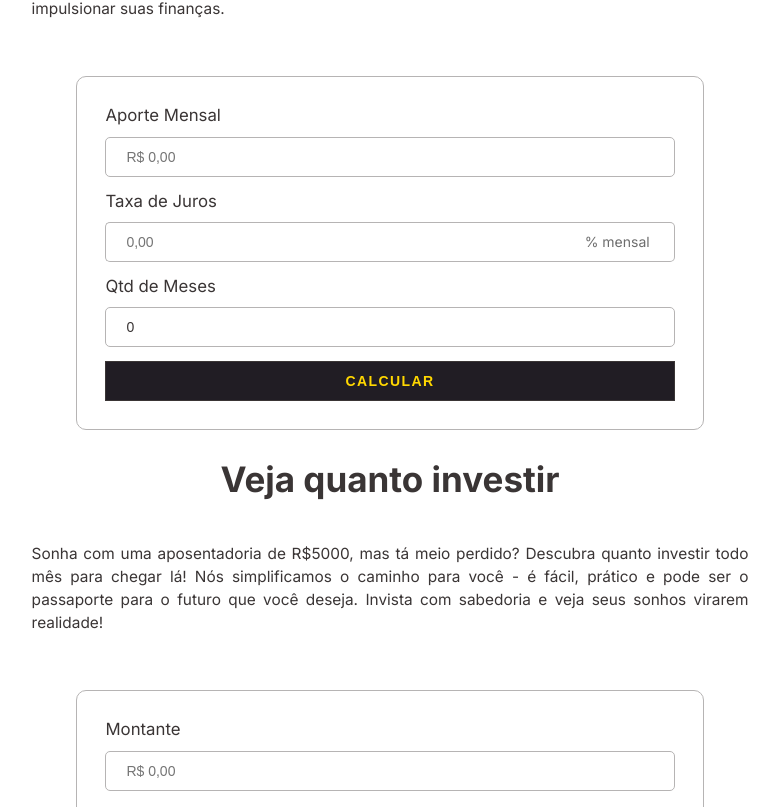
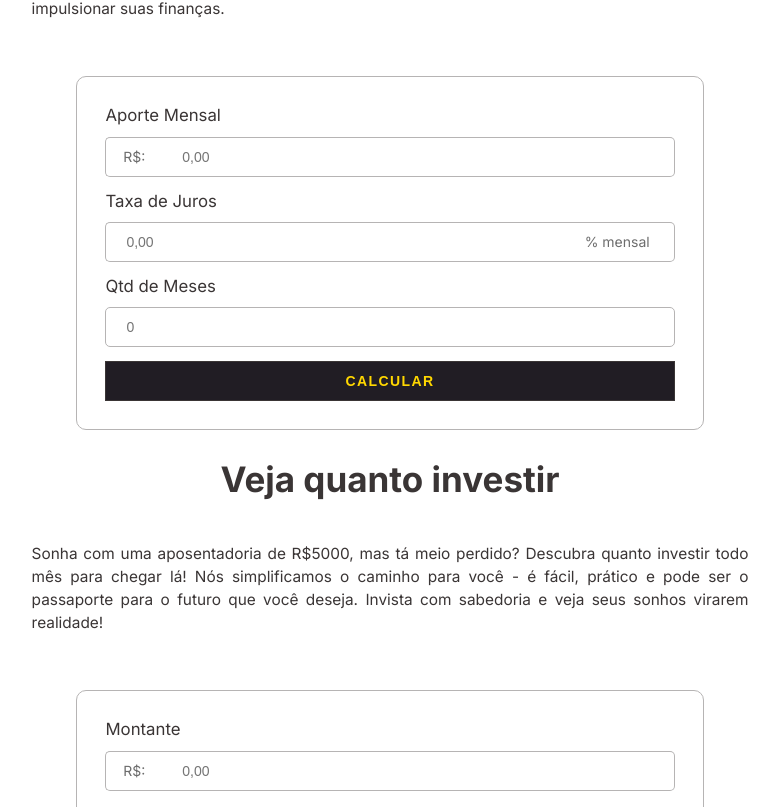
Before and after one commit to Orozimbo1/InvestFacil, a Next.js app: page / in a window 1280 px wide. Shown: the part 253-1060 px from the top of the page, without its empty margins (250-1029 px from the left). Built offline with nearby package versions, Linux system fonts and the light colour scheme.

Commit message:
Máscara de moeda

```diff
--- a/src/app/components/Form.tsx
+++ b/src/app/components/Form.tsx
@@ -6,23 +6,35 @@ import React, { useState } from "react"
 const Form = () => {
   const [contribution, setContribution] = useState('')
   const [fees, setFees] = useState('')
-  const [months, setMonths] = useState(0)
+  const [months, setMonths] = useState('')
   const [result, setResult] = useState({})
   const [error, setError] = useState(false)
+
+  const currencyMask = (e: React.ChangeEvent<HTMLInputElement>) => {
+    let value = e.target.value
+    value = value.replace(/\D/g, "")
+    value = value.replace(/(\d)(\d{2})$/, "$1,$2")
+    value = value.replace(/(?=(\d{3})+(\D))\B/g, ".")
+    e.target.value = value
+    setContribution(e.target.value)
+  }
 
   const handleSubmit = (e: React.FormEvent<HTMLFormElement>) => {
     e.preventDefault()
 
     if(!contribution || !fees || !months) {
       setError(true)
+      return
     }
 
     if(!error) {
+      let value = contribution.replaceAll(".", "").replace(',', '.')
+      console.log(value)
       setResult({
-        contribution: Number(contribution),
+        contribution: Number(value),
         fees: fees,
         months: months,
-        total : Number((contribution * ((((1 + (fees / 100)) ** months) - 1) / (fees / 100))))
+        total : Number((value * ((((1 + (fees / 100)) ** months) - 1) / (fees / 100))))
       })
     }
   }
@@ -32,21 +44,24 @@ const Form = () => {
       <form onSubmit={handleSubmit}>
         <label>
           <span>Aporte Mensal</span>
+          <div className="left">
+            <p>R$:</p>
             <input
               type="text"
-            placeholder="R$ 0,00"
+              placeholder="0,00"
               value={contribution}
               onChange={(e) => {
-              setContribution(e.target.value)
+                currencyMask(e)
                 setError(false)
               }}
             />
+          </div>
         </label>
         <label>
           <span>Taxa de Juros</span>
-          <div>
+          <div className="right">
             <input
-              type="text"
+              type="number"
               placeholder="0,00"
               value={fees}
               onChange={(e) => {
@@ -60,7 +75,7 @@ const Form = () => {
         <label>
           <span>Qtd de Meses</span>
           <input
-            type="text"
+            type="number"
             placeholder="0"
             value={months}
             onChange={(e) => {
@@ -74,7 +89,7 @@ const Form = () => {
       {error && (
         <p className="error">Todos os campos são obrigatórios.</p>
       )}
-      {!error && result.total ? (
+      {!error && result.total && (
         <section className="result">
           <p>
             Total investido:
@@ -108,7 +123,7 @@ const Form = () => {
             </span>
           </p>
         </section>
-      ) : ''}
+      )}
     </section>
   )
 }
--- a/src/app/components/FormFuture.tsx
+++ b/src/app/components/FormFuture.tsx
@@ -10,18 +10,31 @@ const FormFuture = () => {
   const [result, setResult] = useState({})
   const [error, setError] = useState(false)
 
+  const currencyMask = (e: React.ChangeEvent<HTMLInputElement>) => {
+    let value = e.target.value
+    value = value.replace(/\D/g, "")
+    value = value.replace(/(\d)(\d{2})$/, "$1,$2")
+    value = value.replace(/(?=(\d{3})+(\D))\B/g, ".")
+    e.target.value = value
+    setAmount(e.target.value)
+  }
+
   const handleSubmit = (e: React.FormEvent<HTMLFormElement>) => {
     e.preventDefault()
 
     if(!amount || !fees || !months) {
       setError(true)
+      return
     }
-
     if(!error) {
-      let contribution = Number((amount / ((((1 + (fees / 100)) ** months) - 1) / (fees / 100))))
+      let value = amount.replaceAll(".", "").replace(',', '.')
+      console.log(value)
+      // value = amount.replace(',', '.')
+      // console.log(value)
+      let contribution = Number((value / ((((1 + (fees / 100)) ** months) - 1) / (fees / 100))))
 
       setResult({
-        amount: Number(amount).toLocaleString('pt-br',{style: 'currency', currency: 'BRL'}),
+        amount: Number(value).toLocaleString('pt-br',{style: 'currency', currency: 'BRL'}),
         fees: fees,
         months: months,
         contribution : contribution.toLocaleString('pt-br',{style: 'currency', currency: 'BRL'})
@@ -34,21 +47,24 @@ const FormFuture = () => {
       <form onSubmit={handleSubmit}>
         <label>
           <span>Montante</span>
+          <div className="left">
+            <p>R$:</p>
             <input
               type="text"
-            placeholder="R$ 0,00"
+              placeholder="0,00"
               value={amount}
               onChange={(e) => {
-              setAmount(e.target.value)
+                currencyMask(e)
                 setError(false)
               }}
             />
+          </div>
         </label>
         <label>
           <span>Taxa de Juros</span>
-          <div>
+          <div className="right">
             <input
-              type="text"
+              type="number"
               placeholder="0,00"
               value={fees}
               onChange={(e) => {
@@ -62,7 +78,7 @@ const FormFuture = () => {
         <label>
           <span>Qtd de Meses</span>
           <input
-            type="text"
+            type="number"
             placeholder="0"
             value={months}
             onChange={(e) => {
@@ -76,7 +92,7 @@ const FormFuture = () => {
       {error && (
         <p className="error">Todos os campos são obrigatórios.</p>
       )}
-      {result.contribution && !error ? (
+      {result.contribution && !error && (
         <section className="result">
           <p>
             Investimento mensal:
@@ -104,7 +120,7 @@ const FormFuture = () => {
             </span>
           </p>
         </section>
-      ) : ''}
+      )}
     </section>
   )
 }
--- a/src/app/globals.css
+++ b/src/app/globals.css
@@ -88,24 +88,40 @@ form label div {
   align-items: center;
 }
 
-form label div input {
+form label div p {
+  display: flex;
+  align-items: center;
+  justify-content: center;
+  height: 40px;
+  border: 1px solid rgb(182, 180, 180);
+  color: rgb(109, 109, 109);
+}
+
+.right input {
   width: 80%;
   border-right: none;
   border-top-right-radius: 0;
   border-bottom-right-radius: 0;
 }
 
-form label div p {
-  display: flex;
-  align-items: center;
-  justify-content: center;
-  width: 20%;
-  height: 40px;
-  border: 1px solid rgb(182, 180, 180);
+.right p {
   border-left: none;
-  color: rgb(109, 109, 109);
   border-top-right-radius: 5px;
   border-bottom-right-radius: 5px;
+  width: 20%;
+}
+.left input {
+  width: 90%;
+  border-left: none;
+  border-top-left-radius: 0;
+  border-bottom-left-radius: 0;
+}
+
+.left p {
+  border-right: none;
+  border-top-left-radius: 5px;
+  border-bottom-left-radius: 5px;
+  width: 10%;
 }
 
 .btn {
@@ -142,6 +158,13 @@ form label div p {
 .result p span {
   font-weight: bold;
   font-size: 1.1rem;
+}
+
+.error {
+  color: red;
+  font-size: .9rem;
+  margin-top: 1rem;
+  text-align: center;
 }
 
 .footer {
@@ -185,13 +208,6 @@ form label div p {
     width: 90%;
   }
 
-  .error {
-    color: red;
-    font-size: .9rem;
-    margin-top: 1rem;
-    text-align: center;
-  }
-
   form label div input {
     width: 70%;
   }
```
Also changed, not shown: package.json (+6 -4 lines), 1 other file (tests, documents, lock files or other folders). Lines whose indentation alone changed are shown as unchanged.
